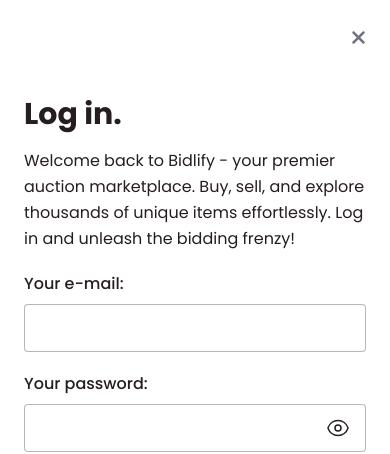
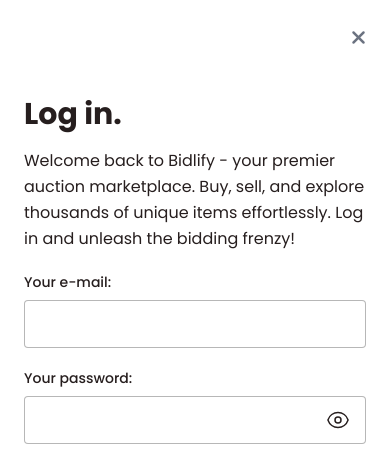
Before and after one commit to viniccius-dev/Bidify-SP2, a website with bundled scripts: page index.html in a window 390 px wide. Shown: the top 454 px of the page. Built offline with nearby package versions, Linux system fonts and the light colour scheme; no server answers.

Commit message:
Update index.html

```diff
--- a/index.html
+++ b/index.html
@@ -202,12 +202,12 @@
             <p class="leading-relaxed w-full">Welcome back to Bidlify - your premier auction marketplace. Buy, sell, and explore thousands of unique items effortlessly. Log in and unleash the bidding frenzy!</p>
 
             <div class="flex flex-col gap-2 pt-5 xl:pt-8">
-                <label for="email" class="font-medium">Your e-mail:</label>
+                <label for="email" class="font-medium text-sm md:text-base">Your e-mail:</label>
                 <input type="text" id="email" name="email" class="w-full border rounded h-12 outline-none pl-3">
             </div>
 
             <div class="flex flex-col gap-2 pt-5 xl:pt-6 relative">
-                <label for="password" class="font-medium">Your password:</label>
+                <label for="password" class="font-medium text-sm md:text-base">Your password:</label>
                 <input type="password" id="password" name="password" class="w-full border rounded h-12 outline-none pl-3">
 
                 <button class="absolute bottom-3 right-4" id="seePassword">
```
